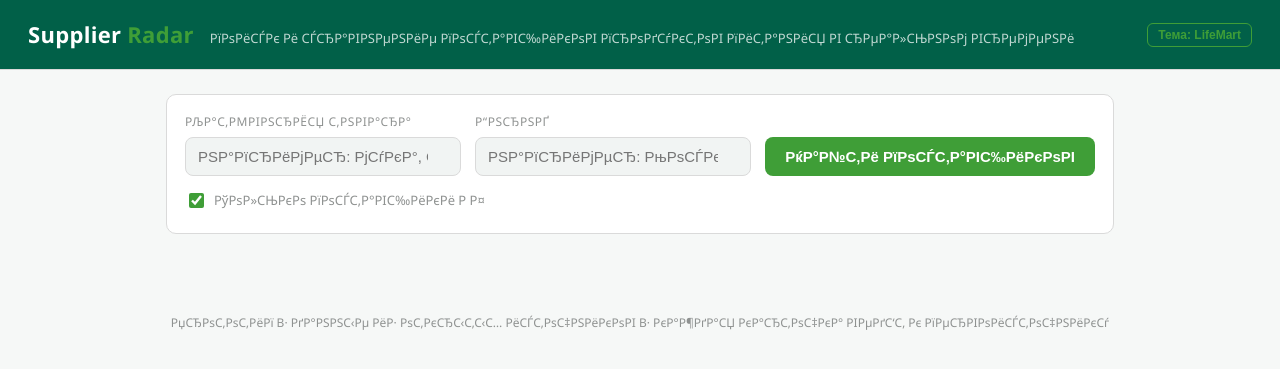
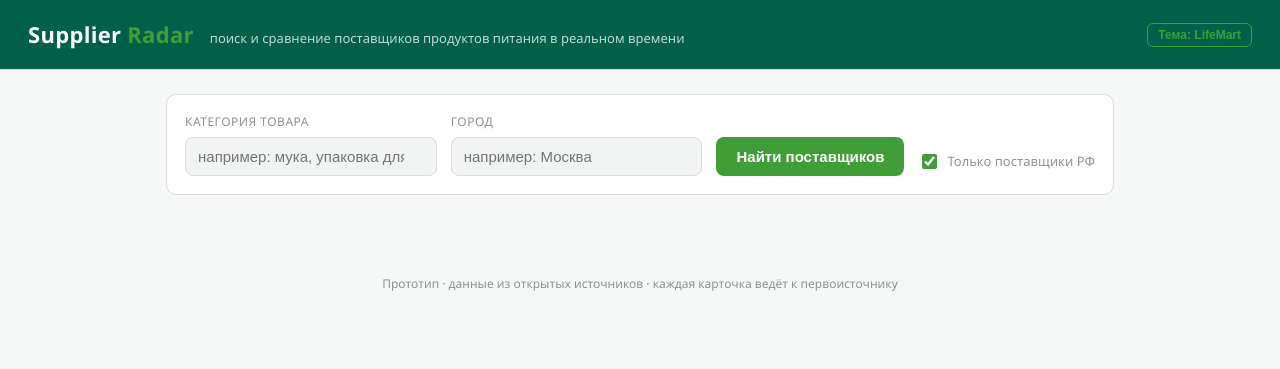
Before and after one commit to Riper21/GoulashRadar, a FastAPI app: page / in a window 1280 px wide. Shown: the top 369 px of the page. Run offline with FastAPI, Linux system fonts and the light colour scheme.

Commit message:
fix mojibake in index.html: PS Set-Content re-encoded utf-8 as cp1251 while stripping jinja tags; re-save clean utf-8 (no BOM) via python

```diff
--- a/templates/index.html
+++ b/templates/index.html
@@ -3,76 +3,76 @@
 <head>
 <meta charset="utf-8">
 <meta name="viewport" content="width=device-width, initial-scale=1">
-<title>Supplier Radar вЂ” РїРѕСЃС‚Р°РІС‰РёРєРё food-РЅР°РїСЂР°РІР»РµРЅРёСЏ</title>
+<title>Supplier Radar — поставщики food-направления</title>
 <link rel="stylesheet" href="/static/css/style.css?v=3">
 </head>
 <body>
 <header class="topbar">
   <div class="brand">Supplier <span>Radar</span></div>
-  <div class="tagline">РїРѕРёСЃРє Рё СЃСЂР°РІРЅРµРЅРёРµ РїРѕСЃС‚Р°РІС‰РёРєРѕРІ РїСЂРѕРґСѓРєС‚РѕРІ РїРёС‚Р°РЅРёСЏ РІ СЂРµР°Р»СЊРЅРѕРј РІСЂРµРјРµРЅРё</div>
-  <button id="theme-switch" class="theme-switch" title="РџРµСЂРµРєР»СЋС‡РёС‚СЊ С„РёСЂРјРµРЅРЅСѓСЋ С‚РµРјСѓ">РўРµРјР°: Goulash</button>
+  <div class="tagline">поиск и сравнение поставщиков продуктов питания в реальном времени</div>
+  <button id="theme-switch" class="theme-switch" title="Переключить фирменную тему">Тема: Goulash</button>
 </header>
 
 <main>
   <section class="search-panel card">
     <form id="search-form">
       <div class="field">
-        <label for="category">РљР°С‚РµРіРѕСЂРёСЏ С‚РѕРІР°СЂР°</label>
-        <input id="category" list="categories" placeholder="РЅР°РїСЂРёРјРµСЂ: РјСѓРєР°, СѓРїР°РєРѕРІРєР° РґР»СЏ РєРѕС„Рµ" required autocomplete="off">
+        <label for="category">Категория товара</label>
+        <input id="category" list="categories" placeholder="например: мука, упаковка для кофе" required autocomplete="off">
         <datalist id="categories">
 
         </datalist>
       </div>
       <div class="field">
-        <label for="city">Р“РѕСЂРѕРґ</label>
-        <input id="city" list="cities" placeholder="РЅР°РїСЂРёРјРµСЂ: РњРѕСЃРєРІР°" required autocomplete="off">
+        <label for="city">Город</label>
+        <input id="city" list="cities" placeholder="например: Москва" required autocomplete="off">
         <datalist id="cities">
 
         </datalist>
       </div>
-      <button type="submit" id="search-btn">РќР°Р№С‚Рё РїРѕСЃС‚Р°РІС‰РёРєРѕРІ</button>
-      <label class="ru-toggle" title="РџРѕ СѓРјРѕР»С‡Р°РЅРёСЋ РёС‰РµРј С‚РѕР»СЊРєРѕ СЂРµСЃСѓСЂСЃС‹ Р Р¤: .ru/.su/.СЂС„ Рё СЂРѕСЃСЃРёР№СЃРєРёРµ B2B-РєР°С‚Р°Р»РѕРіРё">
-        <input type="checkbox" id="ru-only" checked> РўРѕР»СЊРєРѕ РїРѕСЃС‚Р°РІС‰РёРєРё Р Р¤
+      <button type="submit" id="search-btn">Найти поставщиков</button>
+      <label class="ru-toggle" title="По умолчанию ищем только ресурсы РФ: .ru/.su/.рф и российские B2B-каталоги">
+        <input type="checkbox" id="ru-only" checked> Только поставщики РФ
       </label>
     </form>
   </section>
 
   <section id="pipeline" class="card hidden">
     <div class="pipeline-head">
-      <div class="pipeline-title">Р–РёРІРѕР№ СЃР±РѕСЂ РґР°РЅРЅС‹С…</div>
-      <div class="pipeline-count"><span id="found-count">0</span> РєР°СЂС‚РѕС‡РµРє</div>
+      <div class="pipeline-title">Живой сбор данных</div>
+      <div class="pipeline-count"><span id="found-count">0</span> карточек</div>
     </div>
     <ol id="stages" class="stages">
-      <li data-key="search"     class="stage pending">РћРїСЂР°С€РёРІР°РµРј РїРѕРёСЃРєРѕРІС‹Рµ РґРІРёР¶РєРё</li>
-      <li data-key="candidates" class="stage pending">РћС‚Р±РёСЂР°РµРј СЃР°Р№С‚С‹-РєР°РЅРґРёРґР°С‚С‹</li>
-      <li data-key="fetch"      class="stage pending">РћР±С…РѕРґРёРј СЃР°Р№С‚С‹ РїРѕСЃС‚Р°РІС‰РёРєРѕРІ</li>
-      <li data-key="score"      class="stage pending">РЎРєРѕСЂРёРј Рё СЃРѕСЂС‚РёСЂСѓРµРј</li>
+      <li data-key="search"     class="stage pending">Опрашиваем поисковые движки</li>
+      <li data-key="candidates" class="stage pending">Отбираем сайты-кандидаты</li>
+      <li data-key="fetch"      class="stage pending">Обходим сайты поставщиков</li>
+      <li data-key="score"      class="stage pending">Скорим и сортируем</li>
     </ol>
     <div class="progress-bar"><div id="progress-fill"></div></div>
   </section>
 
   <section id="results">
     <div id="results-head" class="results-head hidden">
-      <h2>Р РµР·СѓР»СЊС‚Р°С‚С‹</h2>
+      <h2>Результаты</h2>
       <div class="head-actions">
-        <button id="export-btn" class="ghost">Р­РєСЃРїРѕСЂС‚ CSV</button>
-        <button id="compare-btn" class="ghost" disabled>РЎСЂР°РІРЅРёС‚СЊ РІС‹Р±СЂР°РЅРЅС‹Рµ (<span id="sel-count">0</span>)</button>
+        <button id="export-btn" class="ghost">Экспорт CSV</button>
+        <button id="compare-btn" class="ghost" disabled>Сравнить выбранные (<span id="sel-count">0</span>)</button>
       </div>
     </div>
     <div id="cards" class="cards"></div>
-    <div id="empty" class="empty hidden">РќРёС‡РµРіРѕ РЅРµ РЅР°С€Р»РѕСЃСЊ вЂ” РїРѕРїСЂРѕР±СѓР№С‚Рµ РґСЂСѓРіСѓСЋ РєР°С‚РµРіРѕСЂРёСЋ РёР»Рё РіРѕСЂРѕРґ.</div>
+    <div id="empty" class="empty hidden">Ничего не нашлось — попробуйте другую категорию или город.</div>
   </section>
 
   <section id="compare-view" class="card hidden">
     <div class="pipeline-head">
-      <div class="pipeline-title">РЎСЂР°РІРЅРµРЅРёРµ</div>
-      <button id="compare-close" class="ghost">вњ• Р—Р°РєСЂС‹С‚СЊ</button>
+      <div class="pipeline-title">Сравнение</div>
+      <button id="compare-close" class="ghost">✕ Закрыть</button>
     </div>
     <div id="compare-table"></div>
   </section>
 </main>
 
-<footer>РџСЂРѕС‚РѕС‚РёРї В· РґР°РЅРЅС‹Рµ РёР· РѕС‚РєСЂС‹С‚С‹С… РёСЃС‚РѕС‡РЅРёРєРѕРІ В· РєР°Р¶РґР°СЏ РєР°СЂС‚РѕС‡РєР° РІРµРґС‘С‚ Рє РїРµСЂРІРѕРёСЃС‚РѕС‡РЅРёРєСѓ</footer>
+<footer>Прототип · данные из открытых источников · каждая карточка ведёт к первоисточнику</footer>
 
 <script src="/static/js/app.js?v=4"></script>
 </body>
```
